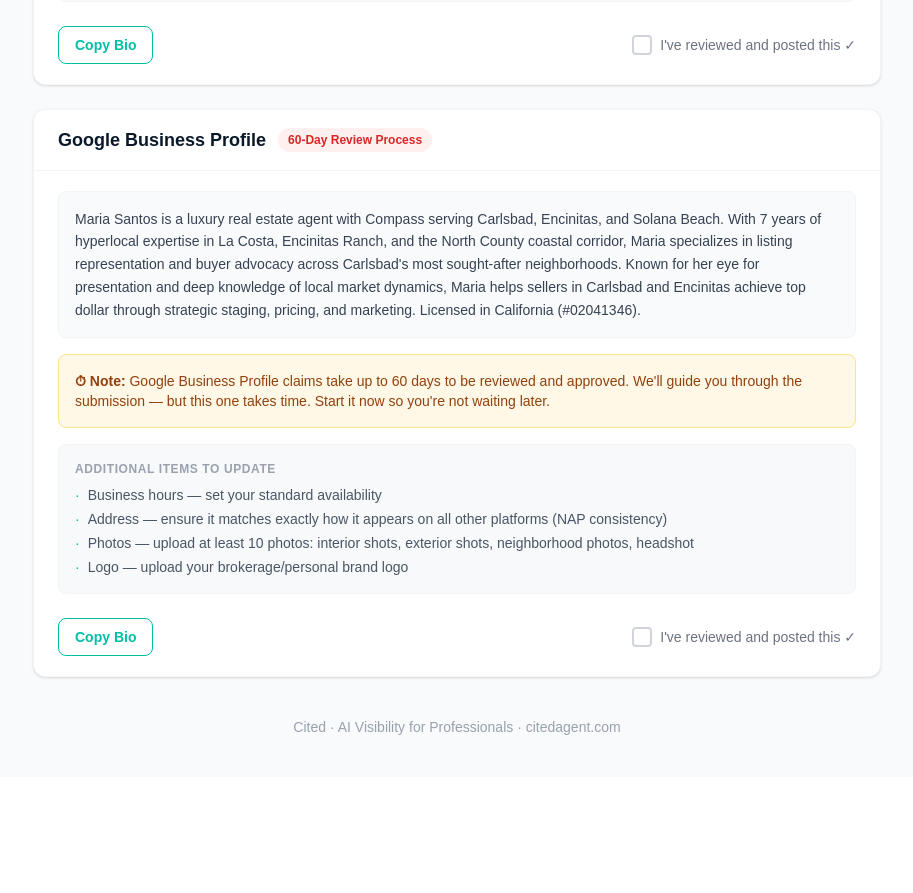
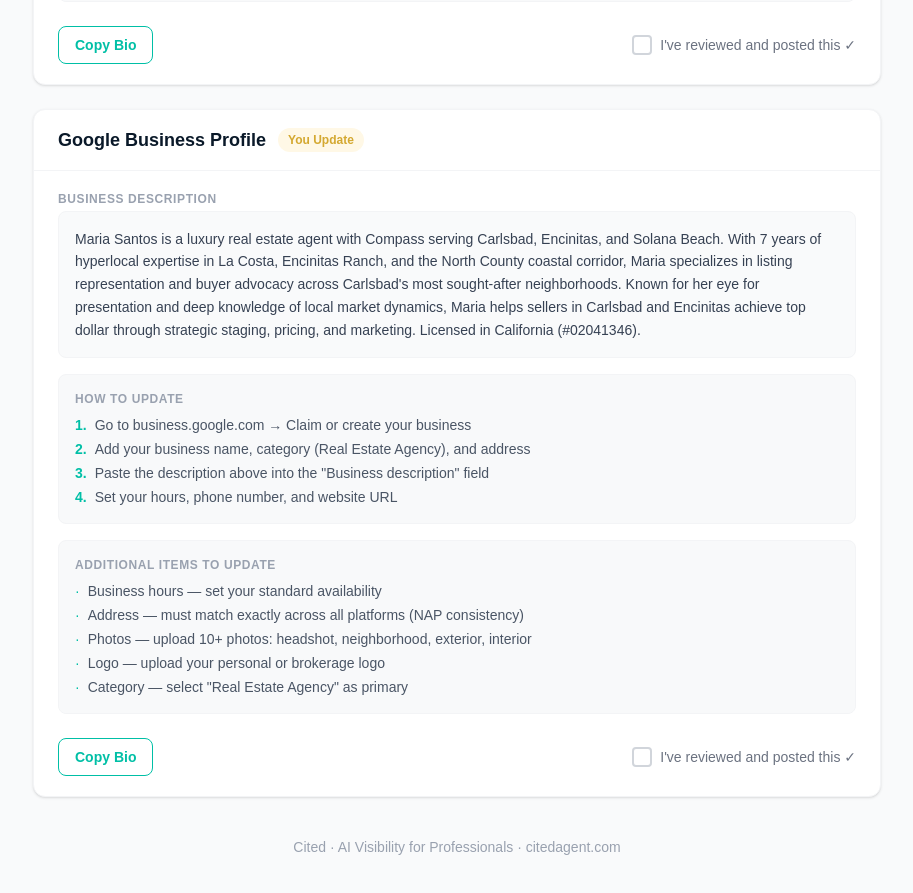
Before and after one commit to radleyraven/cited-dashboard, a Next.js app: page /copy-kit in a window 1280 px wide. Shown: the part 3420-4313 px from the top of the page, without its empty margins (183-1096 px from the left). Before the commit the page ends 4197 px from the top, so only its background shows below. Built offline with nearby package versions, Linux system fonts and the light colour scheme; no server answers.

Commit message:
Positioning: top button transforms on approve; Copy Kit: GBP same as all platforms, no special treatment, PRISM order

```diff
--- a/src/app/copy-kit/page.tsx
+++ b/src/app/copy-kit/page.tsx
@@ -7,10 +7,9 @@ import SignOutButton from '@/components/SignOutButton';
 interface Platform {
   id: string;
   name: string;
-  badge: 'Cited Updates' | 'You Update' | '60-Day Review Process';
+  badge: 'You Update';
   sections: { title?: string; text: string }[];
   instructions?: string[];
-  gbpNote?: string;
   additionalItems?: string[];
 }
 
@@ -123,18 +122,25 @@ const platforms: Platform[] = [
   {
     id: 'gbp',
     name: 'Google Business Profile',
-    badge: '60-Day Review Process',
+    badge: 'You Update',
     sections: [
       {
+        title: 'Business Description',
         text: `Maria Santos is a luxury real estate agent with Compass serving Carlsbad, Encinitas, and Solana Beach. With 7 years of hyperlocal expertise in La Costa, Encinitas Ranch, and the North County coastal corridor, Maria specializes in listing representation and buyer advocacy across Carlsbad's most sought-after neighborhoods. Known for her eye for presentation and deep knowledge of local market dynamics, Maria helps sellers in Carlsbad and Encinitas achieve top dollar through strategic staging, pricing, and marketing. Licensed in California (#02041346).`,
       },
     ],
-    gbpNote: "Google Business Profile claims take up to 60 days to be reviewed and approved. We'll guide you through the submission — but this one takes time. Start it now so you're not waiting later.",
+    instructions: [
+      'Go to business.google.com → Claim or create your business',
+      'Add your business name, category (Real Estate Agency), and address',
+      'Paste the description above into the "Business description" field',
+      'Set your hours, phone number, and website URL',
+    ],
     additionalItems: [
       'Business hours — set your standard availability',
-      'Address — ensure it matches exactly how it appears on all other platforms (NAP consistency)',
-      'Photos — upload at least 10 photos: interior shots, exterior shots, neighborhood photos, headshot',
-      'Logo — upload your brokerage/personal brand logo',
+      'Address — must match exactly across all platforms (NAP consistency)',
+      'Photos — upload 10+ photos: headshot, neighborhood, exterior, interior',
+      'Logo — upload your personal or brokerage logo',
+      'Category — select "Real Estate Agency" as primary',
     ],
   },
 ];
@@ -238,13 +244,7 @@ export default function CopyKitPage() {
                     <h3 className="text-lg font-bold" style={{ color: '#0A1929' }}>{platform.name}</h3>
                     <span
                       className="text-xs font-semibold px-2.5 py-1 rounded-full"
-                      style={
-                        platform.badge === '60-Day Review Process'
-                          ? { background: '#FFF0F0', color: '#DC2626' }
-                          : platform.badge === 'Cited Updates'
-                          ? { background: '#E6FAF7', color: '#00BFA6' }
-                          : { background: '#FFF8E6', color: '#D4A830' }
-                      }
+                      style={{ background: '#FFF8E6', color: '#D4A830' }}
                     >
                       {platform.badge}
                     </span>
@@ -269,12 +269,8 @@ export default function CopyKitPage() {
                     </div>
                   ))}
 
-                  {/* GBP Note or Instructions */}
-                  {platform.gbpNote ? (
-                    <div className="rounded-lg p-4 text-sm" style={{ background: '#FFF8E6', color: '#92400E', border: '1px solid #FDE68A' }}>
-                      <span className="font-semibold">⏱ Note: </span>{platform.gbpNote}
-                    </div>
-                  ) : platform.instructions ? (
+                  {/* How to update instructions */}
+                  {platform.instructions ? (
                     <div className="rounded-lg p-4 border border-gray-100" style={{ background: '#F8F9FA' }}>
                       <div className="text-xs font-bold uppercase tracking-wider text-gray-400 mb-2">How to update</div>
                       <ol className="space-y-1">
--- a/src/app/positioning/page.tsx
+++ b/src/app/positioning/page.tsx
@@ -117,9 +117,15 @@ export default function PositioningPage() {
           </p>
         </div>
 
-        {/* Compact top approve button — for agents who are ready immediately */}
-        {!approved && (
-          <div className="mb-6 flex items-center justify-between rounded-lg px-4 py-3 border border-gray-200 bg-white shadow-sm">
+        {/* Compact top approve button — transforms same as bottom on click */}
+        <div className="mb-6 rounded-lg px-4 py-3 border shadow-sm" style={{ borderColor: approved ? '#00BFA6' : '#e5e7eb', background: approved ? '#f0fdf9' : '#fff' }}>
+          {approved ? (
+            <div className="flex items-center gap-3">
+              <span style={{ color: '#00BFA6', fontSize: '20px' }}>✓</span>
+              <p className="text-sm font-semibold" style={{ color: '#00BFA6' }}>Approved — we&apos;re writing your platform copy now</p>
+            </div>
+          ) : (
+            <div className="flex items-center justify-between">
               <p className="text-sm text-gray-600">Looks right already? Approve it now and we&apos;ll get started.</p>
               <button
                 onClick={handleApprove}
@@ -130,6 +136,7 @@ export default function PositioningPage() {
               </button>
             </div>
           )}
+        </div>
 
         {/* Section 1 — Business Analysis */}
         <section className="mb-8">
```
Lines whose indentation alone changed are shown as unchanged.
